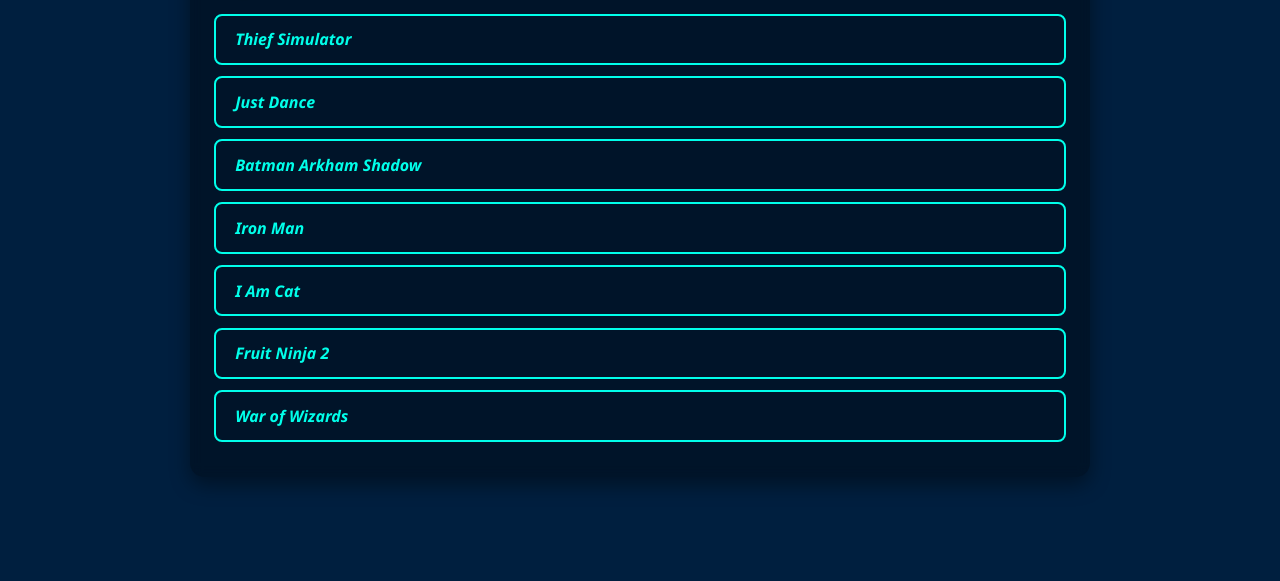
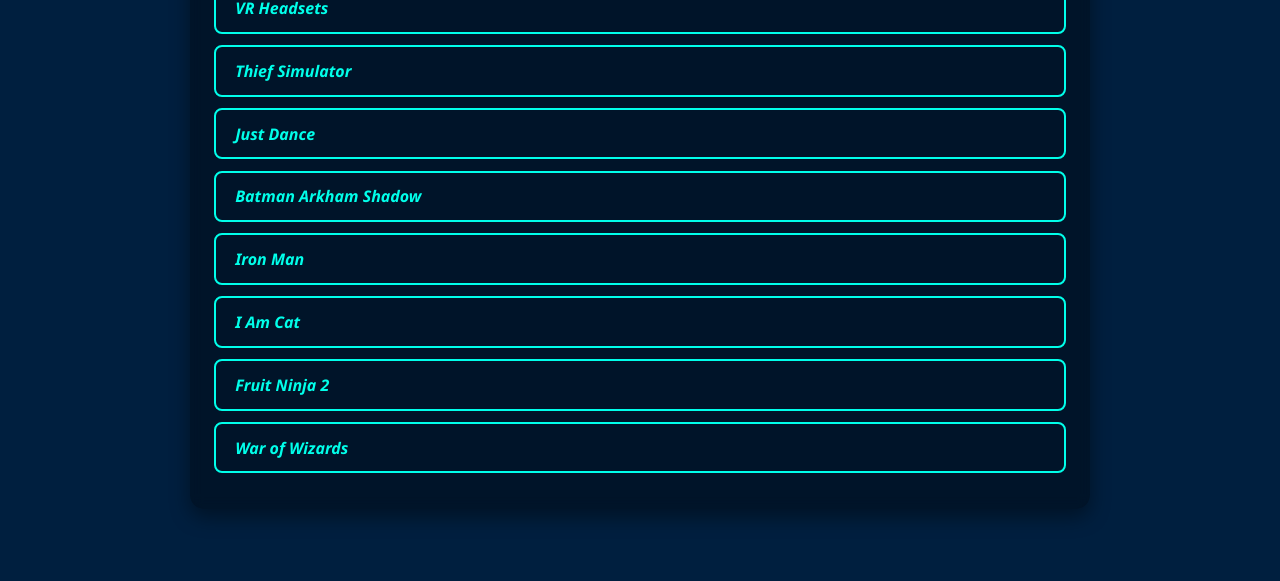
Before and after one commit to asherruschinek-design/my-meta-quest-referrals, a plain HTML site: page links.html in a window 1280 px wide. Shown: the part 219-800 px from the top of the page. Drawn offline with Linux system fonts and the light colour scheme.

Commit message:
Update links.html

```diff
--- a/links.html
+++ b/links.html
@@ -23,6 +23,7 @@
   <section>
     <h1>Referral Links</h1>
     <div class="links">
+      <a href="https://www.meta.com/referrals/link/ash.ruscho" target="_blank">VR Headsets</a>
       <a href="https://www.meta.com/appreferrals/ash.ruscho/3395626290543887" target="_blank">Thief Simulator</a>
       <a href="https://www.meta.com/appreferrals/ash.ruscho/6646371635430939" target="_blank">Just Dance</a>
       <a href="https://www.meta.com/appreferrals/ash.ruscho/3551691271620960" target="_blank">Batman Arkham Shadow</a>
```
